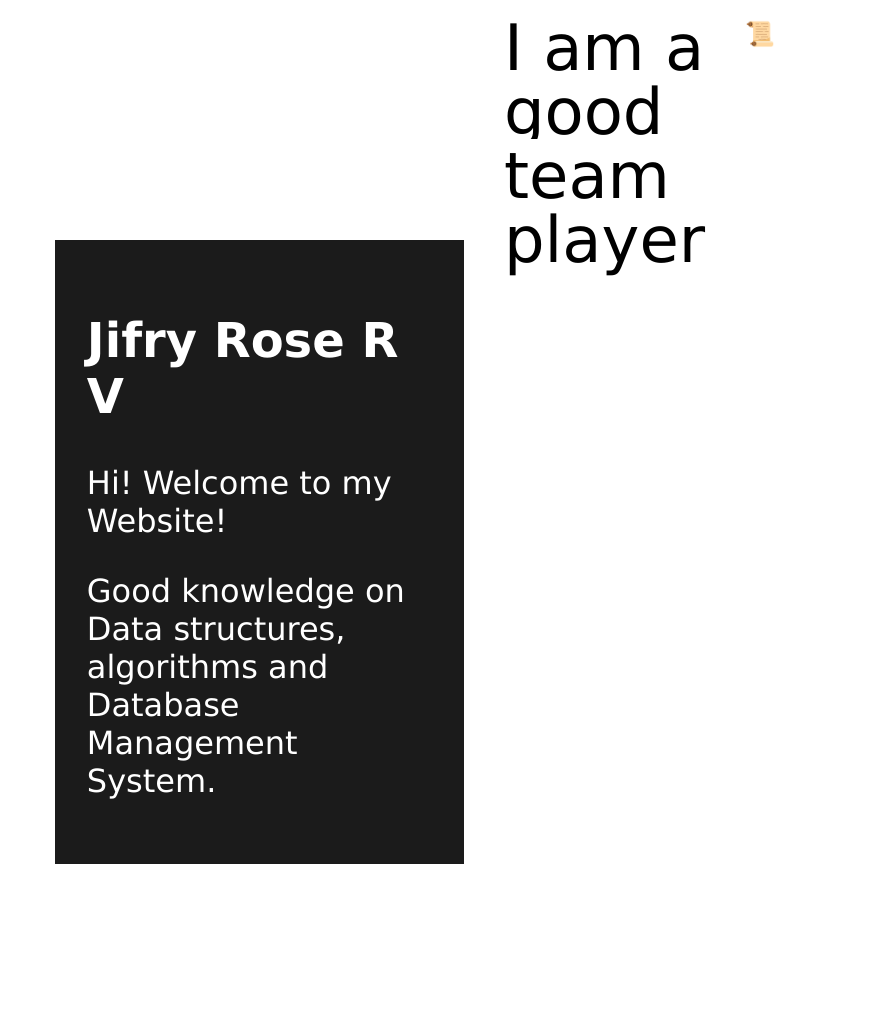
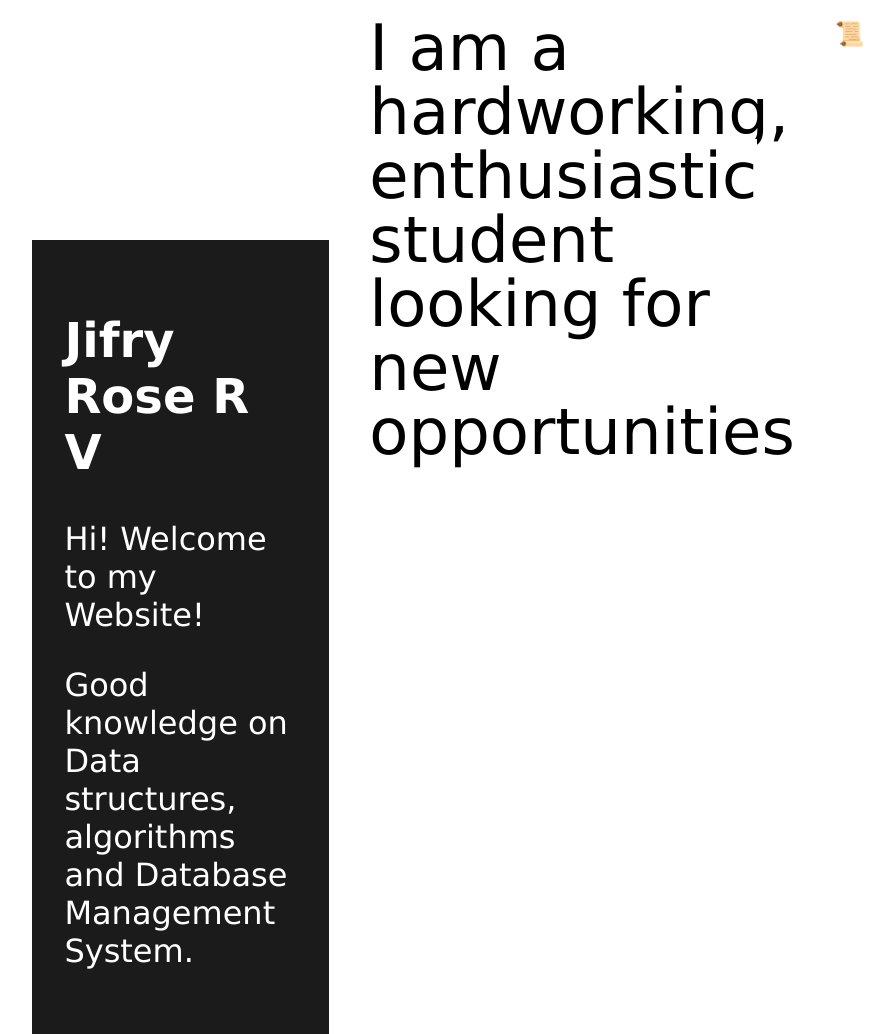
Before and after one commit to jifryrose/jifryrose.github.io, a plain HTML site: page index.html in a window 1280 px wide. Shown: the top 1034 px of the page, without its empty margins (27-921 px from the left). Drawn offline with Linux system fonts and the light colour scheme.

Commit message:
Update index.html

```diff
--- a/index.html
+++ b/index.html
@@ -23,7 +23,7 @@
       </p>
     </header>
   <blockquote>
-    <p> I am a good team player</p>
+    <p> I am a hardworking, enthusiastic student looking for new opportunities</p>
     </blockquote>
     <section>
       <h2>📜 Education</h2>
```
